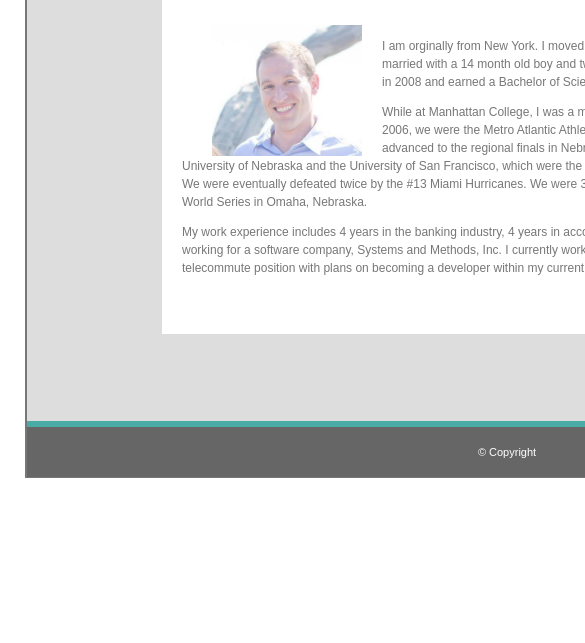
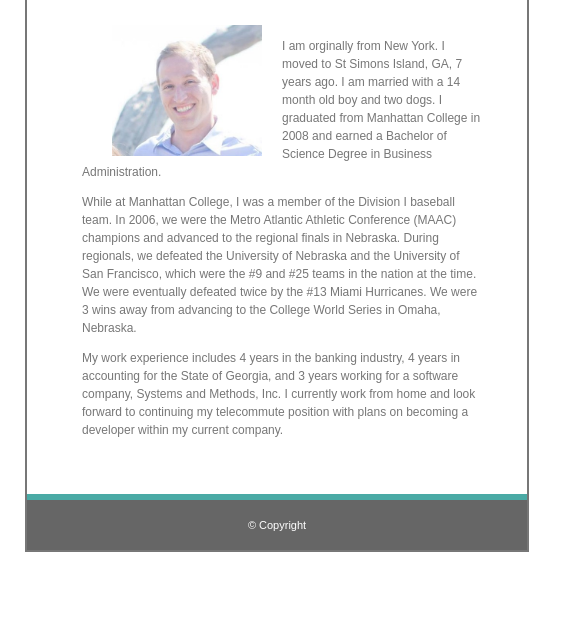
Before and after one commit to mnevins09/Responsive-Portfolio, a plain HTML site: page index.html in a window 390 px wide. Shown: the part 201-844 px from the top of the page, 585 px wide, since content can reach past the window. Drawn offline with Linux system fonts and the light colour scheme.

Commit message:
Final Push

```diff
--- a/assets/css/style.css
+++ b/assets/css/style.css
@@ -78,7 +78,6 @@ form{
 	margin: 0px auto 0px auto;
 	padding: 0px auto 0px auto;
     width: 960px;
-    height: 650px;
     background: #ffffff;
     border-color: #cccccc;
     border: 2px solid;
@@ -209,17 +208,72 @@ footer{
 	font-weight: normal;
     bottom: 20px;
 /* I tried to position the text on the images, but I could not get it to work*/
+
 }
 
 
-@media screen and (max-width: 980px) {
+/*Media Queries*/
+
+/* Computer */
+
+@media only screen and (max-width: 980px) {
+	.top-container {
+		width: 940px;
+	}
 
 }
 
+/* Tablet */
+
 @media screen and (max-width: 768px) {
 
+	h1 {
+		margin-left: 0px;
+	}
+
+	.top-container {
+		width: 600px;
+		float: left;
+	}
+
+	.container {
+		width: 600px;
+		height: 609px;
+		background: white;
+	}
+
+	.footer-container {
+		width: 600px;
+	}
+
+	#about-me {
+
+		width: 400px;
+    	margin-bottom: 25px;
+    	margin-top: 25px;
+    	margin-left: 35px;
+	}
+
+	.section {
+		margin: auto;
+
+	}
 }
+
+/* Phone */
 
 @media screen and (max-width: 640px) {
 
+	.top-container {
+		width: 500px;
+	}
+
+	.container {
+		width: 500px;
 }
+
+	.footer-container {
+		width: 500px;
+	}
+
+}
```
Also changed, not shown: portfolio.html (+1 -1 lines).
